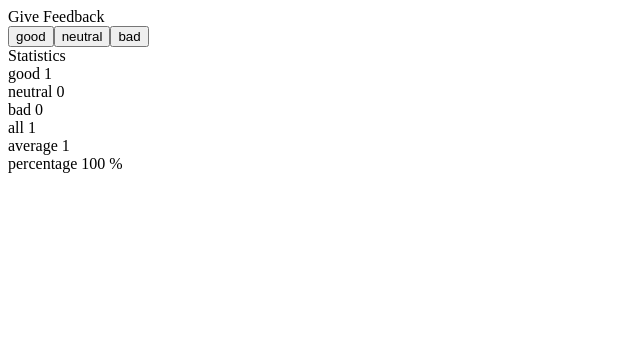
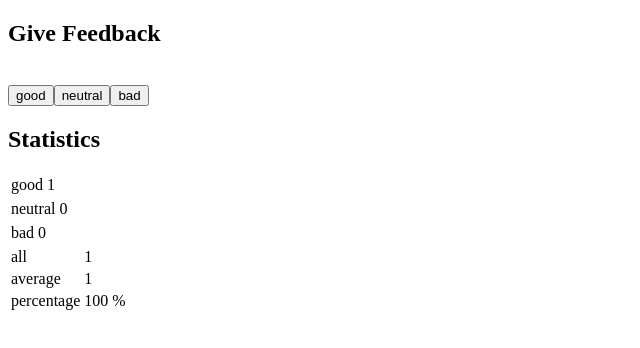
Before and after one commit to rajoy99/fullstackopen_course, a React (Create React App) app in the folder part1/1.6to1.14/: page / in a window 1280 px wide. Both pictures are taken after a click on the button "good". Shown: the top 348 px of the page, without its empty margins (0-640 px from the left). Built offline with nearby package versions, Linux system fonts and the light colour scheme.

Commit message:
1.11 done

```diff
--- a/part1/1.6to1.14/src/App.js
+++ b/part1/1.6to1.14/src/App.js
@@ -14,7 +14,12 @@ const StatisticLine = (props) => {
 
     return(
       <div>
-        {props.text}          {props.value}
+        <table>
+          <tr>
+          <td>{props.text}   </td>        <td>{props.value}</td>
+          </tr>
+
+        </table>
        </div>
     )
 
@@ -35,18 +40,30 @@ const Statistics = (props) => {
 
   return(
     <div>
-      Statistics
+      <h2>Statistics</h2>
+
 
       <StatisticLine text="good" value ={props.good} />
       <StatisticLine text="neutral" value ={props.neutral} />
       <StatisticLine text="bad" value ={props.bad} />
 
-      all {props.good+props.bad+props.neutral}
+      <table>
+      <tr>
+      <td>all </td>  <td> {props.good+props.bad+props.neutral} </td>
+      </tr>
+      <tr>
+      <td>average  </td>  <td> {(props.good-props.bad)/(props.good+props.bad+props.neutral)} </td>
+      </tr>
+      <tr>
+      <td> percentage </td>  <td>  {props.good*100/(props.good+props.bad+props.neutral)} % </td>
+      </tr>
 
-      <br></br>
-      average {(props.good-props.bad)/(props.good+props.bad+props.neutral)}
-      <br></br>
-      percentage {props.good*100/(props.good+props.bad+props.neutral)} %
+
+
+
+      </table>
+
+
 
     </div>
   )
@@ -68,7 +85,7 @@ const App = () => {
 
   return (
     <div>
-      Give Feedback
+      <h2>      Give Feedback    </h2>
       <br></br>
 
 
```
